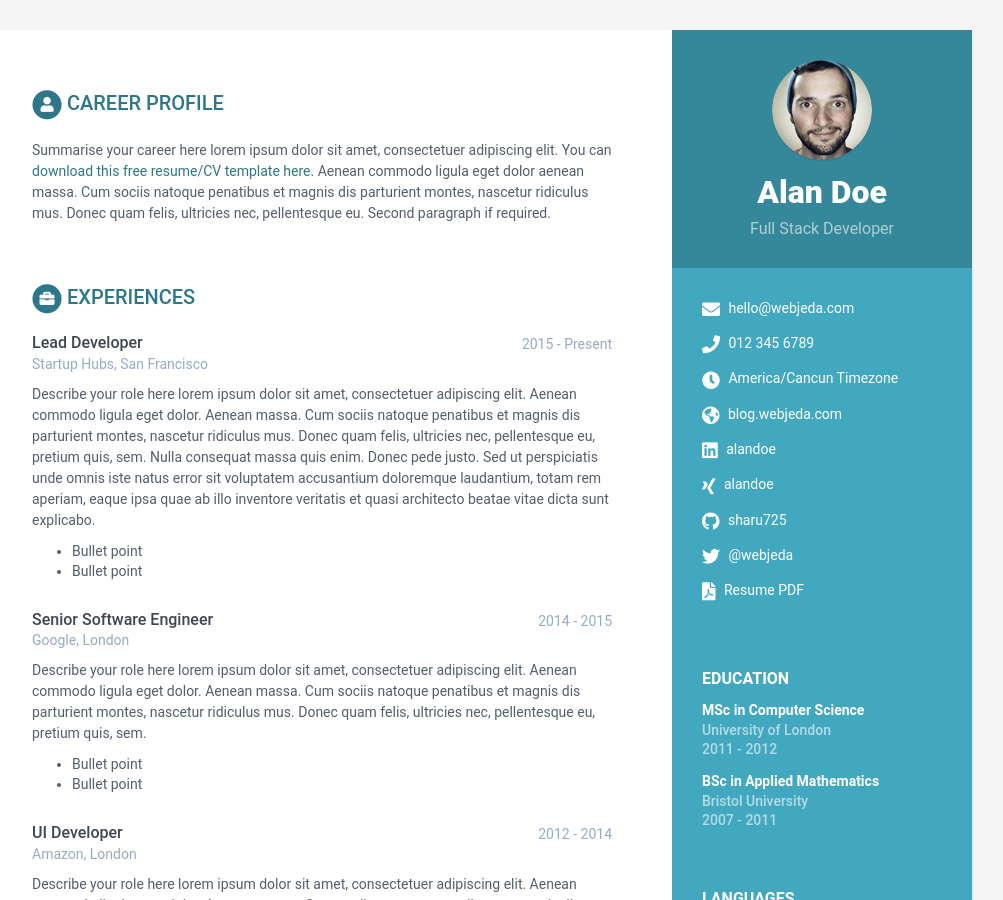
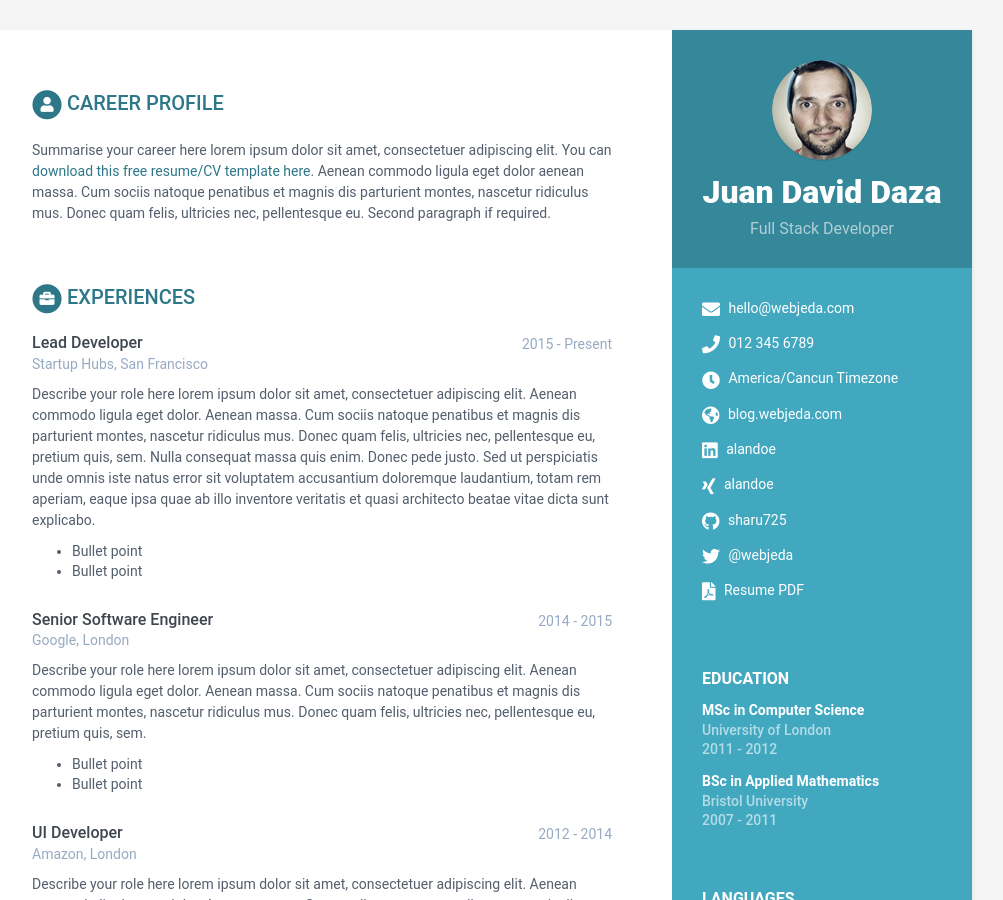
Before and after one commit to Siftings/CV-3, a Jekyll site: the page built from index.html, in a window 1280 px wide and 900 px high. Shown: the whole window, without its empty margins (168-1171 px from the left). Built offline with Jekyll 4.4.1, drawn with Linux system fonts in a browser that asks for light colours.

Commit message:
Actualiza el nombre

```diff
--- a/_data/data.yml
+++ b/_data/data.yml
@@ -8,7 +8,7 @@ sidebar:
     education: True # set to False if you want education in main section instead of in sidebar
 
     # Profile information
-    name: Alan Doe
+    name: Juan David Daza
     tagline: Full Stack Developer
     avatar: profile.png  #place a 100x100 picture inside /assets/images/ folder and provide the name of the file below
 
```
